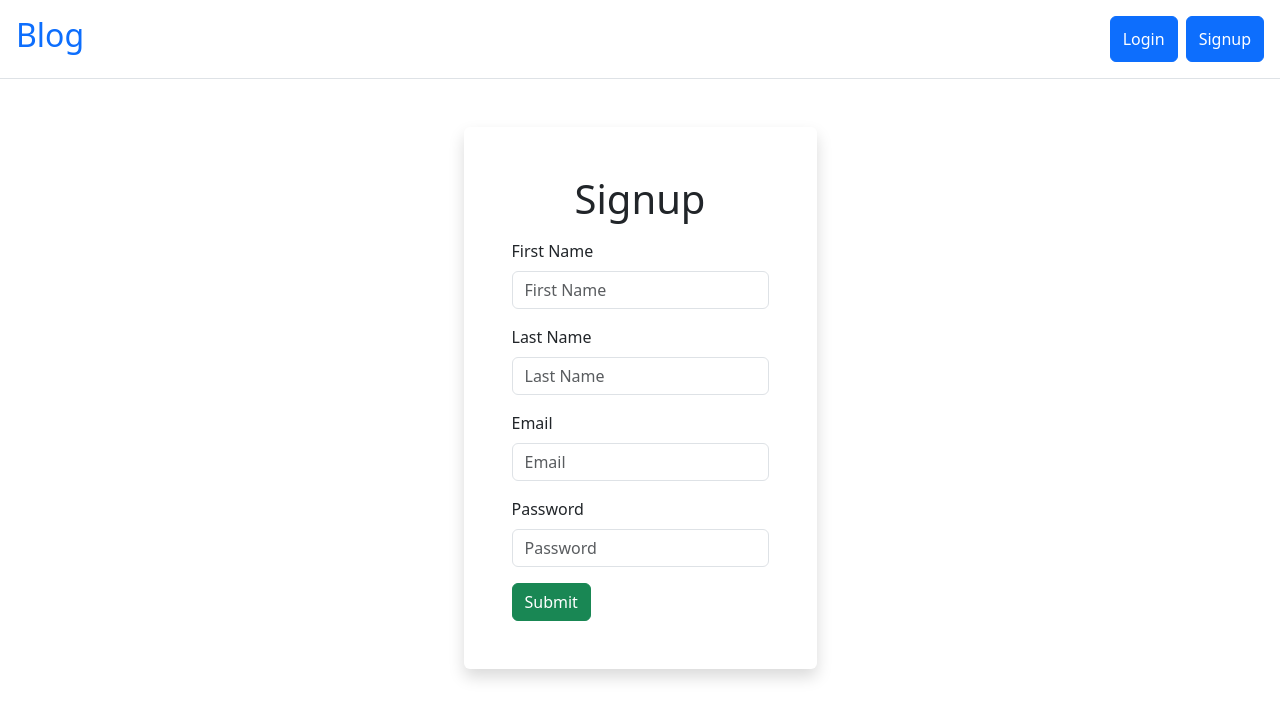
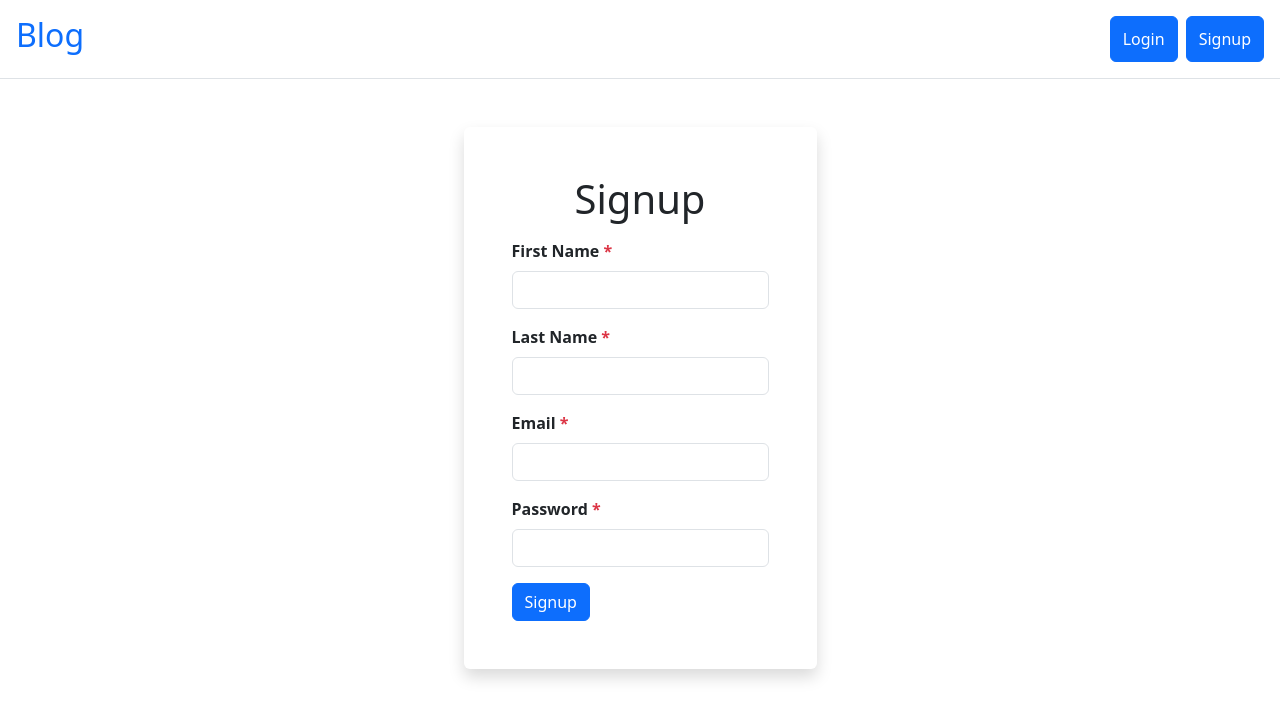
Before and after one commit to itwqt-oraya/auth-flow, a React (Vite) app: page / in a window 1280 px wide. Both pictures are taken after a click on the button "Signup". Shown: the top 718 px of the page. Built offline with nearby package versions, Linux system fonts and the light colour scheme.

Commit message:
refactor api call for user apis

```diff
--- a/src/components/NavBar/NavPrivate.tsx
+++ b/src/components/NavBar/NavPrivate.tsx
@@ -1,5 +1,5 @@
-import React, {useContext, useState} from 'react';
-import {useLocation, Link} from 'react-router';
+import React, {useContext, useEffect, useState} from 'react';
+import {Link} from 'react-router';
 import {
   Button,
   NavbarToggler,
--- a/src/modules/dashboard/DashboardDetails.tsx
+++ b/src/modules/dashboard/DashboardDetails.tsx
@@ -1,49 +1,50 @@
-import React, {useState, useContext, useEffect} from 'react';
+import React, {useContext, useEffect} from 'react';
 import {AuthContext} from '@context/AuthContext';
-import {
-  Button,
-  Modal,
-  ModalHeader,
-  ModalBody,
-  ModalFooter,
-  Form,
-  FormGroup,
-  Label,
-  Input,
-} from 'reactstrap';
-import {useNavigate} from 'react-router';
-import {details} from '@api/user';
-import {getCookie} from '@utils/cookie';
+import {Button, Modal, ModalHeader, ModalBody, ModalFooter} from 'reactstrap';
+import {useEditUser} from '@modules/dashboard/';
+import {useForm, SubmitHandler} from 'react-hook-form';
+
+interface UserInput {
+  firstName: string;
+  lastName: string;
+}
 
 export default function DashboardDetails({isOpen, toggle}) {
-  const {user, handleStatusCode, updateUser, triggerReload} =
-    useContext(AuthContext);
-  const token = getCookie('token');
+  const {user} = useContext(AuthContext);
 
-  const [formData, setFormData] = useState({
+  const {putEdit} = useEditUser();
+
+  const {
+    register,
+    handleSubmit,
+    reset,
+    formState: {errors},
+  } = useForm<UserInput>({
+    defaultValues: {
       firstName: user.firstName,
       lastName: user.lastName,
+    },
   });
 
-  const handleChange = (e) => {
-    const {name, value} = e.target;
-    setFormData({
-      ...formData,
-      [name]: value,
-    });
+  useEffect(() => {
+    const defaultValues = {
+      firstName: user.firstName,
+      lastName: user.lastName,
     };
+    reset(defaultValues);
+  }, [user]);
 
-  const handleSubmit = (e) => {
-    e.preventDefault();
-    details(formData, token).then((res) => {
-      updateUser(res);
-      handleStatusCode(res.status);
-      triggerReload();
+  const onSubmit: SubmitHandler<UserInput> = async (data) => {
+    await putEdit(data);
     toggle();
-    });
   };
 
   const handleClose = () => {
+    const defaultValues = {
+      firstName: user.firstName,
+      lastName: user.lastName,
+    };
+    reset(defaultValues);
     toggle();
   };
 
@@ -51,40 +52,40 @@ export default function DashboardDetails({isOpen, toggle}) {
     <Modal isOpen={isOpen} centered>
       <ModalHeader>Edit User</ModalHeader>
       <ModalBody>
-        <Form>
-          <FormGroup>
-            <Label for="firstName" className="fw-bold">
-              First Name <span className="text-danger">*</span>
-            </Label>
-            <Input
+        <form onSubmit={handleSubmit(onSubmit)}>
+          <div className="mb-3">
+            <label htmlFor="firstName" className="form-label">
+              First Name
+            </label>
+            <input
               type="text"
-              name="firstName"
-              value={formData.firstName}
-              onChange={handleChange}
+              className="form-control"
+              id="firstName"
+              {...register('firstName')}
             />
-          </FormGroup>
+          </div>
 
-          <FormGroup>
-            <Label for="lastName" className="fw-bold">
-              Last Name <span className="text-danger">*</span>
-            </Label>
-            <Input
+          <div className="mb-3">
+            <label htmlFor="lastName" className="form-label">
+              Last Name
+            </label>
+            <input
               type="text"
-              name="lastName"
-              value={formData.lastName}
-              onChange={handleChange}
+              className="form-control"
+              id="lastName"
+              {...register('lastName')}
             />
-          </FormGroup>
-        </Form>
-      </ModalBody>
+          </div>
           <ModalFooter>
-        <Button color="primary" type="submit" onClick={handleSubmit}>
+            <Button color="primary" type="submit">
               Submit
             </Button>
             <Button color="secondary" onClick={handleClose}>
               Cancel
             </Button>
           </ModalFooter>
+        </form>
+      </ModalBody>
     </Modal>
   );
 }
--- a/src/modules/dashboard/DashboardPassword.tsx
+++ b/src/modules/dashboard/DashboardPassword.tsx
@@ -1,130 +1,114 @@
-import React, {useState, useContext, useEffect} from 'react';
-import {AuthContext} from '@context/AuthContext';
-import {
-  Button,
-  Modal,
-  ModalHeader,
-  ModalBody,
-  ModalFooter,
-  Form,
-  FormGroup,
-  Label,
-  Input,
-} from 'reactstrap';
-import {useNavigate} from 'react-router';
-import {password} from '@api/user';
-import {getCookie} from '@utils/cookie';
+import {Button, Modal, ModalHeader, ModalBody, ModalFooter} from 'reactstrap';
+import {useChangePassword} from '@modules/dashboard/';
+import {useForm, SubmitHandler} from 'react-hook-form';
+
+interface PasswordInput {
+  oldPassword: string;
+  newPassword: string;
+  confirmPassword: string;
+}
 
 export default function DashboardPassword({isOpen, toggle}) {
-  const {user, handleStatusCode, updateUser, triggerReload} =
-    useContext(AuthContext);
-  const token = getCookie('token');
+  const {loading, error, isToggle, changePassword} = useChangePassword();
 
-  const [formData, setFormData] = useState({
+  const {
+    register,
+    handleSubmit,
+    reset,
+    formState: {errors},
+  } = useForm<PasswordInput>({
+    defaultValues: {
       oldPassword: '',
       newPassword: '',
       confirmPassword: '',
+    },
   });
 
-  const handleChange = (e) => {
-    const {name, value} = e.target;
-    setFormData({
-      ...formData,
-      [name]: value,
-    });
-  };
-
-  const handleSubmit = (e) => {
-    e.preventDefault();
-
-    if (
-      !formData.oldPassword ||
-      !formData.newPassword ||
-      !formData.confirmPassword
-    ) {
-      alert('Please fill out all fields');
-      return;
+  const onSubmit: SubmitHandler<PasswordInput> = async (data) => {
+    await changePassword(data);
+    if (isToggle) {
+      handleClose();
     }
-
-    if (
-      formData.oldPassword === formData.newPassword ||
-      formData.oldPassword === user.password
-    ) {
-      alert('New password cannot be the same as the old password');
-      return;
-    }
-
-    if (!samePassword(formData.newPassword, formData.confirmPassword)) {
-      alert('Passwords do not match');
-      return;
-    }
-
-    password(formData, token).then((res) => {
-      updateUser(res);
-      handleStatusCode(res.status);
-      triggerReload();
-      toggle();
-    });
   };
 
   const handleClose = () => {
+    const defaultValues = {
+      oldPassword: '',
+      newPassword: '',
+      confirmPassword: '',
+    };
+    reset(defaultValues);
     toggle();
   };
+
+  if (loading) {
+    return <div>Loading...</div>;
+  }
 
   return (
     <Modal isOpen={isOpen} centered>
       <ModalHeader>Change Password</ModalHeader>
       <ModalBody>
-        <Form>
-          <FormGroup>
-            <Label for="firstName" className="fw-bold">
-              Old Password <span className="text-danger">*</span>
-            </Label>
-            <Input
-              type="text"
-              name="oldPassword"
-              value={formData.oldPassword}
-              onChange={handleChange}
+        {error && <div className="text-danger">{error}</div>}
+        <form onSubmit={handleSubmit(onSubmit)}>
+          <div className="mb-3">
+            <label htmlFor="oldPassword" className="form-label">
+              Old Password
+            </label>
+            <input
+              type="password"
+              className="form-control"
+              id="oldPassword"
+              {...register('oldPassword', {required: true})}
             />
-          </FormGroup>
+            {errors.oldPassword && (
+              <span className="text-danger">This field is required</span>
+            )}
+          </div>
 
-          <FormGroup>
-            <Label for="newPassword" className="fw-bold">
-              New Password <span className="text-danger">*</span>
-            </Label>
-            <Input
-              type="text"
-              name="newPassword"
-              value={formData.newPassword}
-              onChange={handleChange}
+          <div className="mb-3">
+            <label htmlFor="newPassword" className="form-label">
+              New Password
+            </label>
+            <input
+              type="password"
+              className="form-control"
+              id="newPassword"
+              {...register('newPassword', {required: true})}
             />
-          </FormGroup>
+            {errors.newPassword && (
+              <span className="text-danger">This field is required</span>
+            )}
+          </div>
 
-          <FormGroup>
-            <Label for="confirmPassword" className="fw-bold">
-              Confirm Password <span className="text-danger">*</span>
-            </Label>
-            <Input
-              type="text"
-              name="confirmPassword"
-              value={formData.confirmPassword}
-              onChange={handleChange}
+          <div className="mb-3">
+            <label htmlFor="confirmPassword" className="form-label">
+              Confirm Password
+            </label>
+            <input
+              type="password"
+              className="form-control"
+              id="confirmPassword"
+              {...register('confirmPassword', {required: true})}
             />
-          </FormGroup>
-        </Form>
-      </ModalBody>
+            {errors.confirmPassword && (
+              <span className="text-danger">This field is required</span>
+            )}
+            {errors.confirmPassword &&
+              errors.confirmPassword.type === 'validate' && (
+                <span className="text-danger">Passwords do not match</span>
+              )}
+          </div>
           <ModalFooter>
-        <Button color="primary" type="submit" onClick={handleSubmit}>
+            <Button color="primary" type="submit">
               Submit
             </Button>
             <Button color="secondary" onClick={handleClose}>
               Cancel
             </Button>
           </ModalFooter>
+        </form>
+      </ModalBody>
     </Modal>
   );
 }
-
-function samePassword(password, confirmPassword) {
-  return password === confirmPassword;
-}
--- a/src/modules/dashboard/index.ts
+++ b/src/modules/dashboard/index.ts
@@ -11,7 +11,8 @@ import {useAddPost} from './useAddPost.ts';
 import {useDeletePost} from './useDeletePost.ts';
 import {useEditPost} from './useEditPost.ts';
 import {useGetPostById} from './useGetPostById.ts';
-
+import {useEditUser} from './useEditUser.ts';
+import {useChangePassword} from './useChangePassword.ts';
 export {
   DashboardGetPost,
   DashboardAddPost,
@@ -24,4 +25,6 @@ export {
   useDeletePost,
   useEditPost,
   useGetPostById,
+  useEditUser,
+  useChangePassword,
 };
--- a/src/modules/login/LoginForm.tsx
+++ b/src/modules/login/LoginForm.tsx
@@ -1,71 +1,74 @@
-import React, {useState, useContext} from 'react';
-import {Button, Form, FormGroup, Input, Label} from 'reactstrap';
-import {login} from '@api/auth';
-import {AuthContext} from '@context/AuthContext';
-import {Navigate} from 'react-router';
+import {Button} from 'reactstrap';
+import {useForm, SubmitHandler} from 'react-hook-form';
+import {useLogin} from '@modules/login';
+
+interface LoginInput {
+  email: string;
+  password: string;
+}
 
 export default function LoginForm() {
-  const {loginUser, isAuthenticated} = useContext(AuthContext);
+  const {loading, postLogin} = useLogin();
 
-  const [formData, setFormData] = useState({
-    email: '',
-    password: '',
+  const {
+    register,
+    handleSubmit,
+    formState: {errors},
+  } = useForm<LoginInput>({
+    defaultValues: {
+      email: '',
+      password: '',
+    },
   });
 
-  const handleChange = (e) => {
-    const {name, value} = e.target;
-
-    setFormData({
-      ...formData,
-      [name]: value,
-    });
+  const onSubmit: SubmitHandler<LoginInput> = async (data) => {
+    await postLogin(data);
   };
 
-  const handleSubmit = (e) => {
-    e.preventDefault();
-
-    if (!formData.email || !formData.password) {
-      alert('Please fill out all fields');
-      return;
-    }
-
-    login(formData)
-      .then((res) => {
-        loginUser(res.data, res.status);
-        if (isAuthenticated) {
-          return <Navigate to="/dashboard" replace />;
-        }
-      })
-      .catch((err) => {
-        console.log(err);
-      });
-  };
+  if (loading) {
+    return <div>Loading...</div>;
+  }
 
   return (
     <>
-      <Form onSubmit={handleSubmit}>
-        <FormGroup>
-          <Label htmlFor="email">Email</Label>
-          <Input
-            name="email"
+      <form onSubmit={handleSubmit(onSubmit)}>
+        <div className="mb-3">
+          <label htmlFor="email" className="form-label fw-bold">
+            Email <span className="text-danger">*</span>
+          </label>
+          <input
             type="email"
-            placeholder="Email"
-            onChange={handleChange}
+            className="form-control mb-2"
+            id="email"
+            {...register('email', {required: true})}
           />
-        </FormGroup>
-        <FormGroup>
-          <Label htmlFor="password">Password</Label>
-          <Input
-            name="password"
+          {errors.email && (
+            <span className="text-danger fst-italic">
+              This field is required.
+            </span>
+          )}
+        </div>
+
+        <div className="mb-3">
+          <label htmlFor="password" className="form-label fw-bold">
+            Password <span className="text-danger">*</span>
+          </label>
+          <input
             type="password"
-            placeholder="Password"
-            onChange={handleChange}
+            className="form-control mb-2"
+            id="password"
+            {...register('password', {required: true})}
           />
-        </FormGroup>
-        <Button outline color="primary" type="submit">
+          {errors.password && (
+            <span className="text-danger fst-italic">
+              This field is required.
+            </span>
+          )}
+        </div>
+        <Button type="submit" color="primary">
           Login
         </Button>
-      </Form>
+      </form>
     </>
   );
 }
--- a/src/modules/login/index.ts
+++ b/src/modules/login/index.ts
@@ -1,3 +1,5 @@
 import LoginForm from './LoginForm.tsx';
 
-export {LoginForm};
+// api
+import {useLogin} from './useLogin.ts';
+export {LoginForm, useLogin};
--- a/src/modules/signup/SignupForm.tsx
+++ b/src/modules/signup/SignupForm.tsx
@@ -1,86 +1,111 @@
-import React, {useState} from 'react';
-import {Button, Form, FormGroup, Input, Label} from 'reactstrap';
-import {signup} from '@api/auth';
+import {Button} from 'reactstrap';
+import {useForm, SubmitHandler} from 'react-hook-form';
+
+import {useSignup} from '@modules/signup';
+
+interface SignupInput {
+  firstName: string;
+  lastName: string;
+  email: string;
+  password: string;
+}
 
 export default function SignupForm() {
-  const [formData, setFormData] = useState({
-    firstName: '',
-    lastName: '',
-    email: '',
-    password: '',
+  const {loading, postSignup} = useSignup();
+
+  const {
+    register,
+    handleSubmit,
+    formState: {errors},
+  } = useForm<SignupInput>({
+    defaultValues: {
+      firstName: '',
+      lastName: '',
+      email: '',
+      password: '',
+    },
   });
 
-  const handleChange = (e) => {
-    const {name, value} = e.target;
-
-    setFormData({
-      ...formData,
-      [name]: value,
-    });
+  const onSubmit: SubmitHandler<SignupInput> = async (data) => {
+    await postSignup(data);
   };
 
-  const handleSubmit = (e) => {
-    e.preventDefault();
-
-    if (
-      !formData.firstName ||
-      !formData.lastName ||
-      !formData.email ||
-      !formData.password
-    ) {
-      alert('Please fill out all fields');
-      return;
-    }
-
-    signup(formData).then((res) => {
-      if (res.status === 200) {
-        alert('Signup successful');
-      }
-    });
-  };
+  if (loading) {
+    return <div>Loading...</div>;
+  }
 
   return (
-    <Form onSubmit={handleSubmit}>
-      <FormGroup>
-        <Label htmlFor="firstName">First Name</Label>
-        <Input
-          name="firstName"
+    <form onSubmit={handleSubmit(onSubmit)}>
+      <div className="mb-3">
+        <label htmlFor="firstName" className="form-label fw-bold">
+          First Name <span className="text-danger">*</span>
+        </label>
+        <input
           type="text"
-          placeholder="First Name"
-          onChange={handleChange}
+          className="form-control mb-2"
+          id="firstName"
+          {...register('firstName', {required: true})}
         />
-      </FormGroup>
-      <FormGroup>
-        <Label htmlFor="lastName">Last Name</Label>
-        <Input
-          name="lastName"
+        {errors.firstName && (
+          <span className="text-danger fst-italic">
+            This field is required.
+          </span>
+        )}
+      </div>
+
+      <div className="mb-3">
+        <label htmlFor="lastName" className="form-label fw-bold">
+          Last Name <span className="text-danger">*</span>
+        </label>
+        <input
           type="text"
-          placeholder="Last Name"
-          onChange={handleChange}
+          className="form-control mb-2"
+          id="lastName"
+          {...register('lastName', {required: true})}
         />
-      </FormGroup>
-      <FormGroup>
-        <Label htmlFor="email">Email</Label>
-        <Input
-          name="email"
+        {errors.lastName && (
+          <span className="text-danger fst-italic">
+            This field is required.
+          </span>
+        )}
+      </div>
+
+      <div className="mb-3">
+        <label htmlFor="email" className="form-label fw-bold">
+          Email <span className="text-danger">*</span>
+        </label>
+        <input
           type="email"
-          placeholder="Email"
-          onChange={handleChange}
+          className="form-control mb-2"
+          id="email"
+          {...register('email', {required: true})}
         />
-      </FormGroup>
-      <FormGroup>
-        <Label htmlFor="password">Password</Label>
-        <Input
-          name="password"
+        {errors.email && (
+          <span className="text-danger fst-italic">
+            This field is required.
+          </span>
+        )}
+      </div>
+
+      <div className="mb-3">
+        <label htmlFor="password" className="form-label fw-bold">
+          Password <span className="text-danger">*</span>
+        </label>
+        <input
           type="password"
-          placeholder="Password"
-          onChange={handleChange}
+          className="form-control mb-2"
+          id="password"
+          {...register('password', {required: true})}
         />
-      </FormGroup>
-
-      <Button color="success" type="submit">
-        Submit
+        {errors.password && (
+          <span className="text-danger fst-italic">
+            This field is required.
+          </span>
+        )}
+      </div>
+      <Button type="submit" color="primary">
+        Signup
       </Button>
-    </Form>
+    </form>
   );
 }
--- a/src/modules/signup/index.ts
+++ b/src/modules/signup/index.ts
@@ -1,3 +1,3 @@
 import SignupForm from './SignupForm.tsx';
-
-export {SignupForm};
+import {useSignup} from './useSignup.ts';
+export {SignupForm, useSignup};
```
Also changed, not shown: src/modules/dashboard/useChangePassword.ts (added, +35 -0 lines), src/modules/dashboard/useEditUser.ts (added, +24 -0 lines), src/modules/login/useLogin.ts (added, +29 -0 lines), src/modules/signup/useSignup.ts (added, +26 -0 lines). Lines whose indentation alone changed are shown as unchanged.
